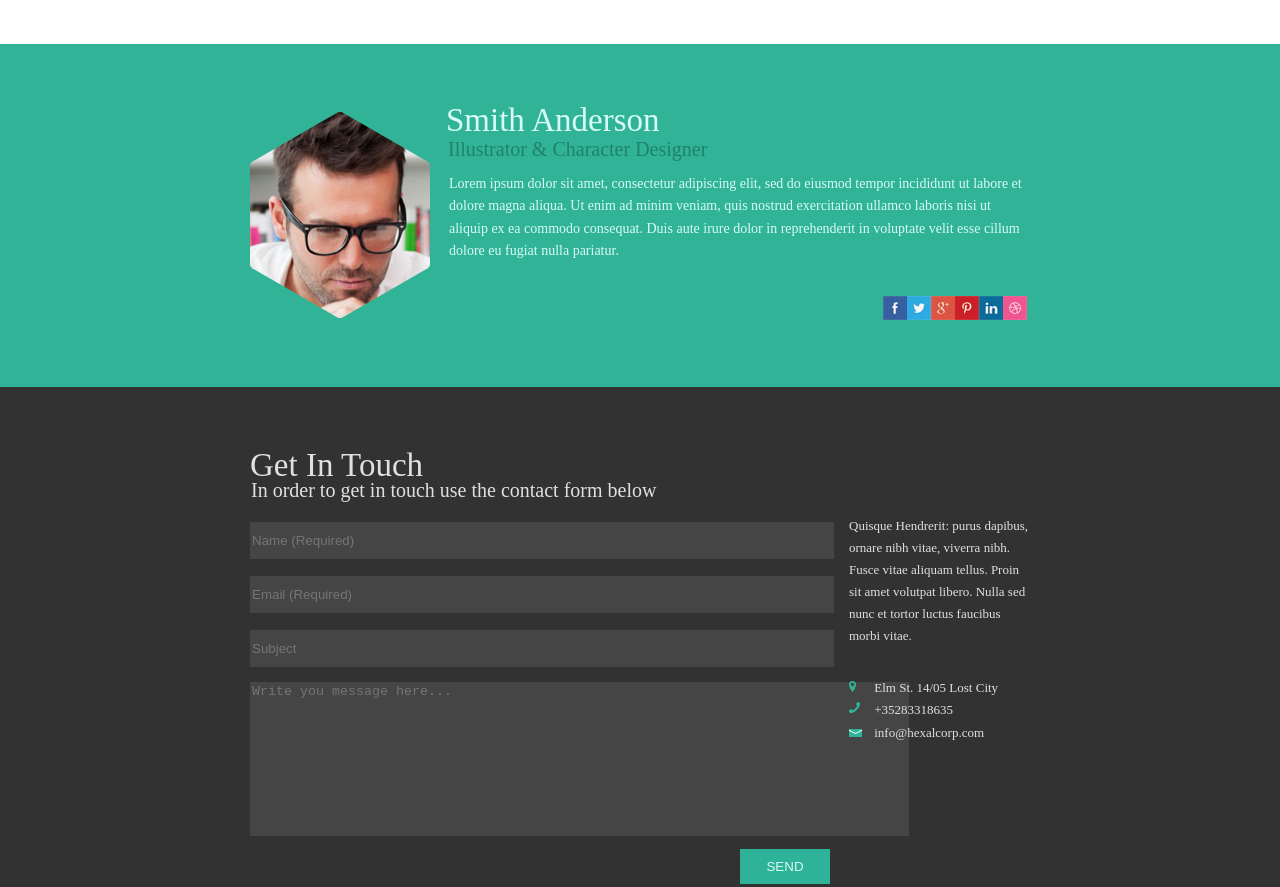
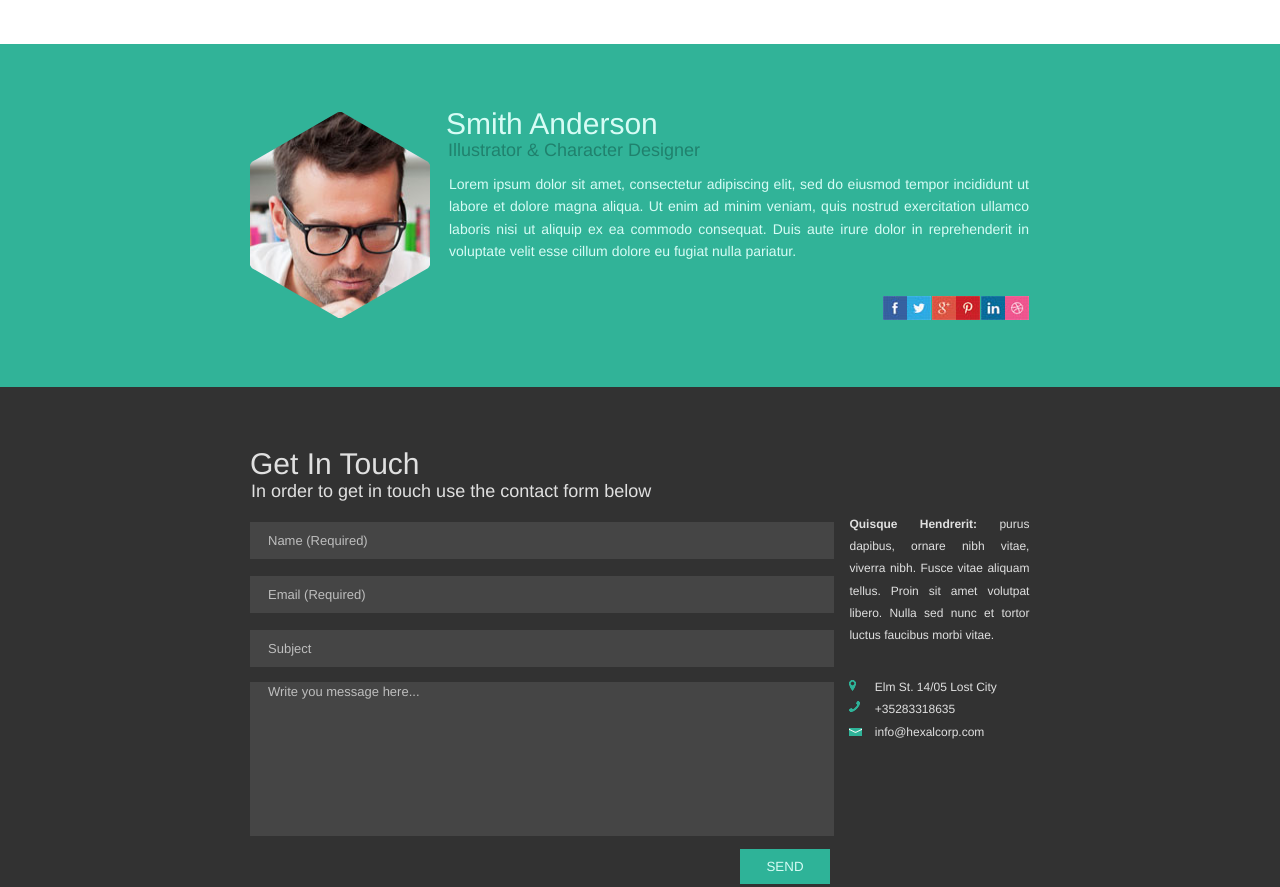
Before and after one commit to Antonenko-Max/Hexal, a plain HTML site: page src/index.html in a window 1280 px wide. Shown: the part 740-1627 px from the top of the page. Drawn offline with Linux system fonts and the light colour scheme.

Commit message:
fix: final styling

```diff
--- a/src/index.html
+++ b/src/index.html
@@ -9,18 +9,18 @@
         <header>
             <div class="nav-bar">
                 <ul>
-                    <il class="menu-item">PORTFOLIO</il>
+                    <a href="#portfolio"><il class="menu-item" id="blue">PORTFOLIO</il></a>
                     <il><span class="dot"></span></il>
-                    <il class="menu-item">ABOUT</il>
+                    <a href="#about"><il class="menu-item">ABOUT</il></a>
                     <il><img class="logo-img" src="../resources/sprites/logo.png" alt="logo" width="60px"></il>
-                    <il class="menu-item">BLOG</il>
+                    <a href="#"><il class="menu-item">BLOG</il></a>
                     <il><span class="dot"></span></il>
-                    <il class="menu-item">GET IN TOUCH</il>
+                    <a href="#get-in-touch"><il class="menu-item">GET IN TOUCH</il></a>
                 </ul>
             </div>
         </header>
         <main>
-            <section>
+            <section id="portfolio">
                 <div class="portfolio-buffer-upper"></div>
                 <div class="row">
                     <div class="hex-outer"><div class="hex-middle"><div class="hex-inner">
@@ -69,7 +69,7 @@
                 </div>
                 <div class="portfolio-buffer-lower"></div>
             </section>
-            <section class="about">
+            <section class="about" id="about">
                 <div class="autor">
                     <div class="hex-outer"><div class="hex-middle"><div class="hex-inner">
                         <img class="photo" src="../resources/sprites/Photo1.jpg" alt="sample" height="206px" width="420px">
@@ -79,16 +79,16 @@
                 <h3>Illustrator & Character Designer</h3>
                 <p class="autor-descr">Lorem ipsum dolor sit amet, consectetur adipiscing elit, sed do eiusmod tempor incididunt ut labore et dolore magna aliqua. Ut enim ad minim veniam, quis nostrud exercitation ullamco laboris nisi ut aliquip ex ea commodo consequat. Duis aute irure dolor in reprehenderit in voluptate velit esse cillum dolore eu fugiat nulla pariatur.</p>
                 <div class="social">
-                    <img src="../resources/icons/fb.jpg" alt="facebook" height="24px" width="24px">
-                    <img src="../resources/icons/twitter.jpg" alt="twitter" height="24px" width="24px">
-                    <img src="../resources/icons/google.jpg" alt="google" height="24px" width="24px">
-                    <img src="../resources/icons/Pointerest.jpg" alt="Pointerest" height="24px" width="24px">
-                    <img src="../resources/icons/linkedin.jpg" alt="linkedin" height="24px" width="24px">
-                    <img src="../resources/icons/Dribbble.jpg" alt="Dribbble" height="24px" width="24px">
+                    <a href="https://www.facebook.com/" target="_blank"><img src="../resources/icons/fb.jpg" alt="facebook" height="24px" width="24px"></a>
+                    <a href="https://twitter.com" target="_blank"><img src="../resources/icons/twitter.jpg" alt="twitter" height="24px" width="24px"></a>
+                    <a href="https://plus.google.com" target="_blank"><img src="../resources/icons/google.jpg" alt="google" height="24px" width="24px"></a>
+                    <a href="https://www.pinterest.com" target="_blank"><img src="../resources/icons/Pointerest.jpg" alt="Pointerest" height="24px" width="24px"></a>
+                    <a href="https://ru.linkedin.com" target="_blank"><img src="../resources/icons/linkedin.jpg" alt="linkedin" height="24px" width="24px"></a>
+                    <a href="https://dribbble.com" target="_blank"><img src="../resources/icons/Dribbble.jpg" alt="Dribbble" height="24px" width="24px"></a>
                 </div>
             </section>
             <footer>
-                <div class="footer-form">
+                <div class="footer-form" id="get-in-touch">
                     <form action="post" name="get-in-touch">
                         <h2>Get In Touch</h2>
                         <h3>In order to get in touch use the contact form below</h3>
@@ -108,11 +108,11 @@
                         </li>
                         <li>
                             <span class="icon"><img src="../resources/icons/phone.png" alt="phone"></span>
-                            <span>+35283318635</span>
+                            <a href="#"><span>+35283318635</span></a>
                         </li>
                         <li>
                             <span class="icon"><img src="../resources/icons/mail.png" alt="mail"></span>
-                            <span>info@hexalcorp.com</span>
+                            <a href=""><span>info@hexalcorp.com</span></a>
                         </li>
                     </ul>
 
--- a/src/style.css
+++ b/src/style.css
@@ -2,6 +2,15 @@ header {
     background: #323232;
     height: 63px;
     position: relative;
+}
+
+* {
+    font-family: Helvetica;
+    font-weight: 200;
+}
+
+strong {
+    font-weight: 900;
 }
 
 header:after {
@@ -18,11 +27,20 @@ header:after {
 }
 
 .logo-img {
-    margin: -23px 26px;
+    margin: -23px 29px;
 }
 
 il.menu-item {
-    margin: 0 8px;
+    margin: 0 6px;
+    color: rgb(214, 214, 214);
+}
+
+#blue {
+    color: rgb(46, 179, 152);
+}
+
+a {
+    text-decoration: none;
 }
 
 .nav-bar {
@@ -31,7 +49,7 @@ il.menu-item {
     left: 50%;
     transform: translateX(-50%);
     color: white;
-    font-size: 11px;
+    font-size: 10px;
     margin: 0 4px;
 }
 
@@ -108,8 +126,8 @@ img.sample {
 
 h1 {
     margin-left: -194px;
-    padding-top: 60px;
-    font-size: 33px;
+    padding-top: 65px;
+    font-size: 30px;
     position: relative;
     left: 50%;
     color: rgb(215, 252, 245);
@@ -118,7 +136,7 @@ h1 {
 h3 {
     margin-left: -192px;
     padding-top: 2px;
-    font-size: 20px;
+    font-size: 18px;
     position: relative;
     left: 50%;
     color: rgb(32, 129, 109);
@@ -133,6 +151,7 @@ h3 {
     left: 50%;
     color: rgb(215, 252, 245);
     width: 580px;
+    text-align: justify;
 }
 
 .social {
@@ -143,7 +162,7 @@ h3 {
     padding-bottom: 64px;
 }
 
-.social > img {
+a > img {
     margin: 0 -2px;
 }
 
@@ -173,22 +192,23 @@ input {
 textarea {
     border: none;
     resize: none;
+    max-width: 580px;
     margin-top: 15px;
     background: rgb(69, 69, 69);
 }
 
 h2 {
     color: rgb(224, 224, 224);
-    font-size: 33px;
+    font-size: 30px;
 }
 
 form > h3 {
     margin-bottom: 5px;
     margin-left: -289px;
-    font-size: 20px;
+    font-size: 18px;
     color: rgb(224, 224, 224);
     text-align: left;
-    margin-top: -4px;
+    margin-top: 1px;
 }
 
 .btn-send {
@@ -224,15 +244,15 @@ footer > hr {
 }
 
 .contacts {
-    top: -134px;
+    text-align: justify;
+    top: -135px;
     display: inline-block;
     width: 180px;
     position: relative;
     left: 50%;
     transform: translateX(-375px);
-    line-height: 1.7;
-    font-size: 13px;
-}
+    line-height: 1.85;
+    font-size: 12px;}
 
 .contacts > p {
     color: rgb(224, 224, 224);
@@ -247,3 +267,19 @@ span {
     display: inline-block;
     width: 22px;
 }
+
+::placeholder {
+    color: rgb(190, 190, 190);
+    padding-left : 16px;
+    font-size: 13px;
+}
+::-ms-input-placeholder {
+    color: rgb(190, 190, 190);
+    padding-left : 16px;
+    font-size: 13px;
+}
+:-ms-input-placeholder {
+    color: rgb(190, 190, 190);
+    padding-left : 16px;
+    font-size: 13px;
+}
```
